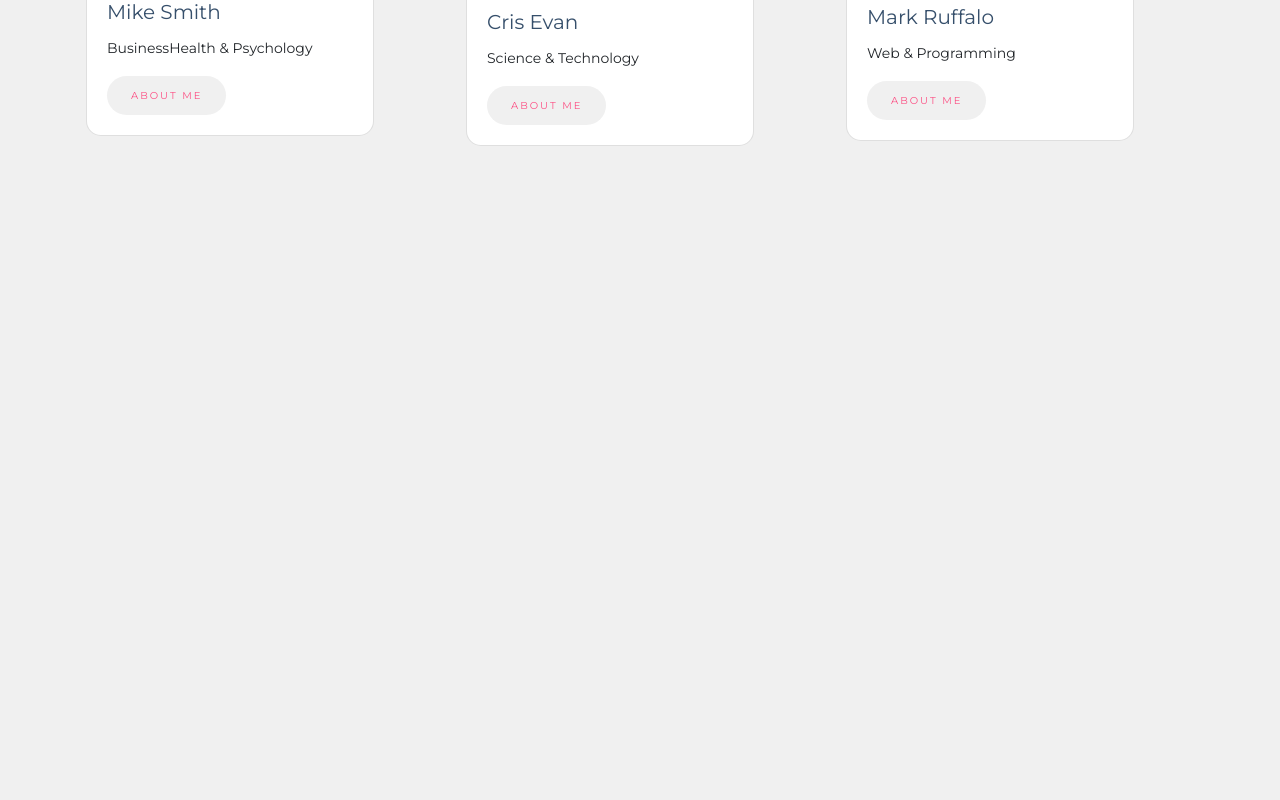
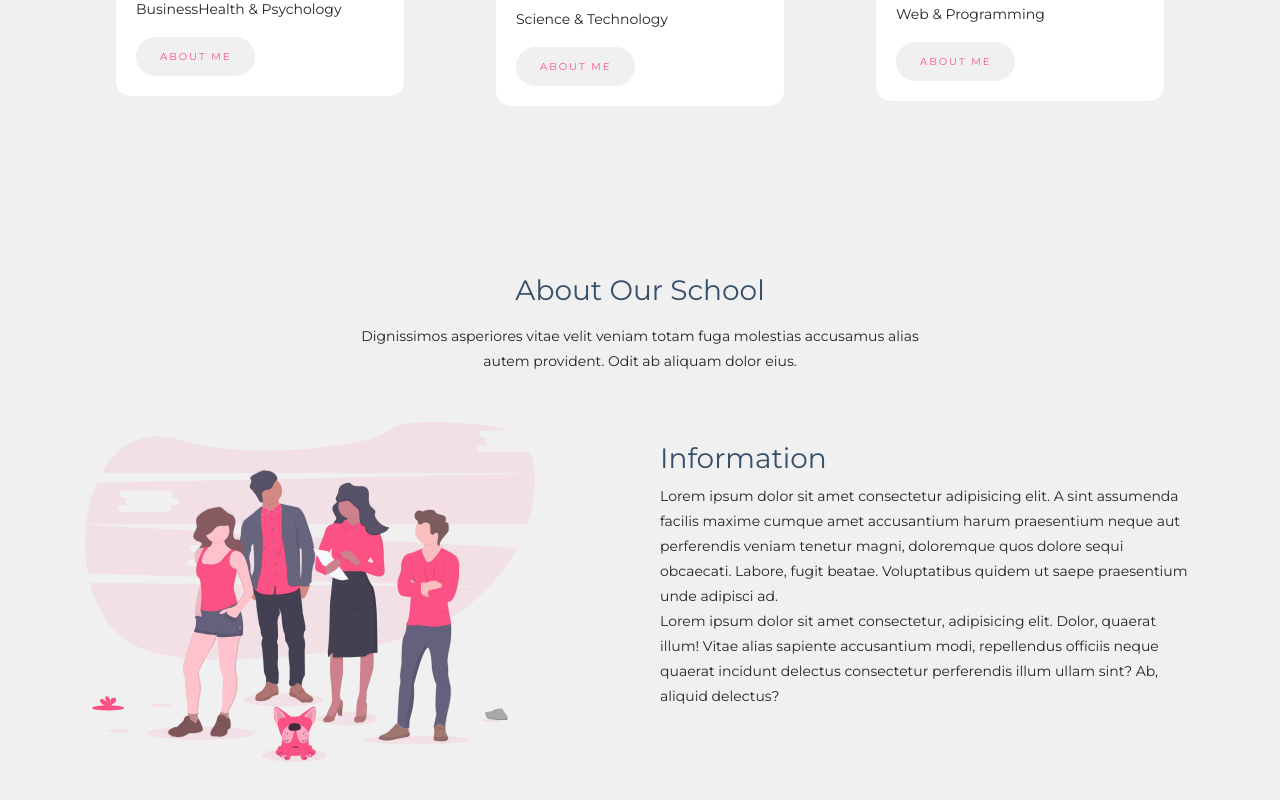
Before and after one commit to Shashankd48/reactjs-apps, a React (Create React App) app: page / in a window 1280 px wide. Shown: the part 2248-3048 px from the top of the page. Before the commit the page ends 2506 px from the top, so only its background shows below. Built offline with nearby package versions, Linux system fonts and the light colour scheme.

Commit message:
About Section Ready

```diff
--- a/src/App.css
+++ b/src/App.css
@@ -85,7 +85,8 @@ section {
 
 /* Courses */
 .courses p,
-.teachers p {
+.teachers p,
+.about p {
    max-width: 600px;
    margin: 0 auto;
    font-size: 14px;
@@ -146,6 +147,8 @@ section {
 
 .card {
    border-radius: 15px;
+   border: none !important;
+   margin: 0 auto;
 }
 .car img {
    border-radius: 25px !important;
@@ -164,8 +167,23 @@ section {
    box-shadow: 0 0 10px rgba(0, 0, 0, 0.3);
    transition: all 0.4s ease-in-out;
 }
+
+.about img {
+   max-width: 450px;
+   margin: 0 auto;
+}
+.aboutText {
+   padding: 20px;
+}
+.aboutText p {
+   font-size: 14px;
+}
 @media screen and (max-width: 768px) {
    .nav-item {
       padding-left: 30px;
    }
+   .about img {
+      max-width: 380px;
+      margin: 0 auto;
+   }
 }
--- a/src/App.js
+++ b/src/App.js
@@ -4,6 +4,7 @@ import Nav from "./components/Nav";
 import Home from "./sections/Home";
 import Courses from "./sections/Courses";
 import Teacher from "./sections/Teacher";
+import About from "./sections/About";
 
 export default function App() {
    return (
@@ -12,6 +13,7 @@ export default function App() {
          <Home />
          <Courses />
          <Teacher />
+         <About />
       </div>
    );
 }
--- a/src/components/Nav.js
+++ b/src/components/Nav.js
@@ -28,7 +28,7 @@ export default function Nav() {
             >
                <ul className="navbar-nav ml-auto">
                   <li className="nav-item active">
-                     <a className="nav-link" href="/">
+                     <a className="nav-link" href="#home">
                         Home <span className="sr-only">(current)</span>
                      </a>
                   </li>
--- /dev/null
+++ b/src/sections/About.js
@@ -0,0 +1,39 @@
+import React from "react";
+import about from "../assets/about.svg";
+export default function About() {
+   return (
+      <section id="about" className="about py-5 container">
+         <h3 className="text-center mt-5">About Our School</h3>
+         <p className="text-center my-3">
+            Dignissimos asperiores vitae velit veniam totam fuga molestias
+            accusamus alias autem provident. Odit ab aliquam dolor eius.
+         </p>
+         <div className="row mt-5">
+            <div className="col-md-6 col-sm-12 col-xs-12">
+               <img
+                  src={about}
+                  className="img-fluid"
+                  alt="About Illustration"
+               />
+            </div>
+            <div className="col-md-6 col-sm-12 col-xs-12 aboutText">
+               <h3>Information</h3>
+               <p>
+                  Lorem ipsum dolor sit amet consectetur adipisicing elit. A
+                  sint assumenda facilis maxime cumque amet accusantium harum
+                  praesentium neque aut perferendis veniam tenetur magni,
+                  doloremque quos dolore sequi obcaecati. Labore, fugit beatae.
+                  Voluptatibus quidem ut saepe praesentium unde adipisci ad.
+               </p>
+               <p>
+                  Lorem ipsum dolor sit amet consectetur, adipisicing elit.
+                  Dolor, quaerat illum! Vitae alias sapiente accusantium modi,
+                  repellendus officiis neque quaerat incidunt delectus
+                  consectetur perferendis illum ullam sint? Ab, aliquid
+                  delectus?
+               </p>
+            </div>
+         </div>
+      </section>
+   );
+}
--- a/src/sections/Teacher.js
+++ b/src/sections/Teacher.js
@@ -5,7 +5,7 @@ import t2 from "../assets/t2.jpg";
 import t3 from "../assets/t3.jpg";
 export default function Teacher() {
    return (
-      <section id="teachers" className="teachers py-5 container">
+      <section id="teachers" className="teachers py-2 container">
          <h3 className="text-center mt-5">Our Teachers</h3>
          <p className="text-center my-3">
             Dignissimos asperiores vitae velit veniam totam fuga molestias
```
Also changed, not shown: src/assets/about.svg (added).
